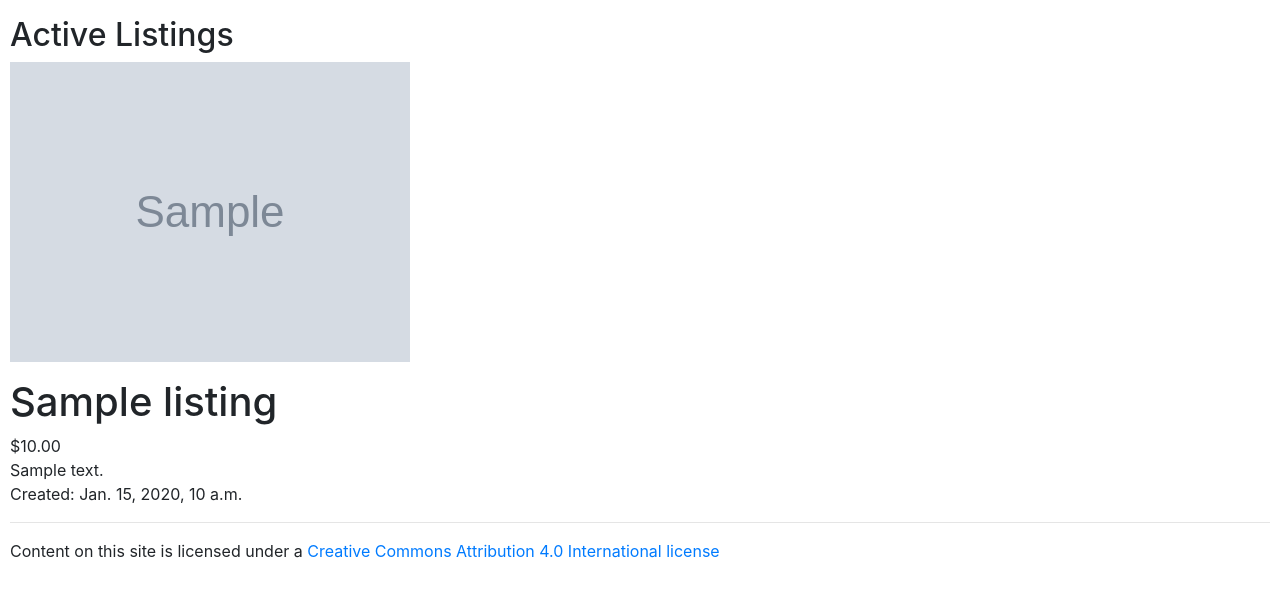
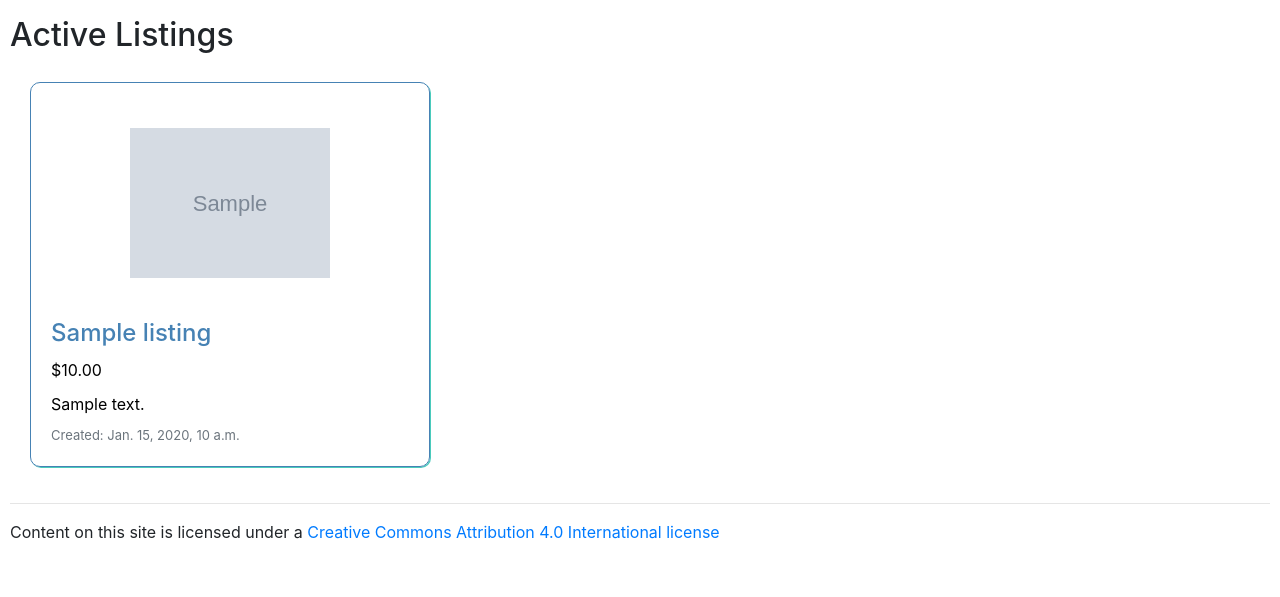
Before and after one commit to daniel-ob/CS50W, a Django app: page / in a window 1280 px wide. Shown: the part 147-744 px from the top of the page. Run offline with Django 3.2, Linux system fonts and the light colour scheme; tables that the repository leaves empty hold one stand-in row (values such as "Sample post"); grey boxes marked "Sample" are stand-in pictures; some libraries are stand-ins or nearby versions.

Commit message:
[2_Commerce] Active Listings Page: Styling

```diff
--- a/2_Commerce/commerce/auctions/static/auctions/styles.css
+++ b/2_Commerce/commerce/auctions/static/auctions/styles.css
@@ -1,5 +1,55 @@
 body {
     padding: 10px;
+}
+
+/* Index */
+
+#index-page {
+    display: flex;
+    flex-wrap: wrap;
+}
+
+article {
+    margin: 20px;
+    padding: 20px;
+    width: 400px;
+    border: 1px solid steelblue;
+    border-radius: 10px;
+    box-shadow: 1px 1px #4ACBBC;
+}
+
+article:hover {
+    border: 2px solid steelblue;
+    box-shadow: 5px 5px 5px grey;
+}
+
+article figure {
+    height: 200px;
+    display: flex;
+    justify-content: center;
+    align-items: center;
+}
+
+article img {
+    max-width: 200px;
+    max-height: 200px;
+}
+
+article h1 {
+    color: steelblue;
+    font-size: x-large;
+    overflow: auto;
+}
+
+article div {
+    margin-top: 10px;
+    color: black;
+    font-size: medium;
+    overflow: auto;
+}
+
+.text-muted {
+    font-size: small;
 }
 
 /* Create Page */
--- a/2_Commerce/commerce/auctions/templates/auctions/index.html
+++ b/2_Commerce/commerce/auctions/templates/auctions/index.html
@@ -4,6 +4,7 @@
 
 {% block body %}
     <h2>Active Listings</h2>
+    <div id="index-page">
         {% for listing in listings %}
             <article>
                 <figure>
@@ -25,9 +26,10 @@
                 {% if listing.description %}
                     <div class="description">{{ listing.description }}</div>
                 {% endif %}
-            <div class="creation_date">Created: {{ listing.creation_date }}</div>
+                <div class="text-muted">Created: {{ listing.creation_date }}</div>
             </article>
         {% empty %}
             <p>No listings found.</p>
         {% endfor %}
+    </div>
 {% endblock %}
```
Lines whose indentation alone changed are shown as unchanged.
